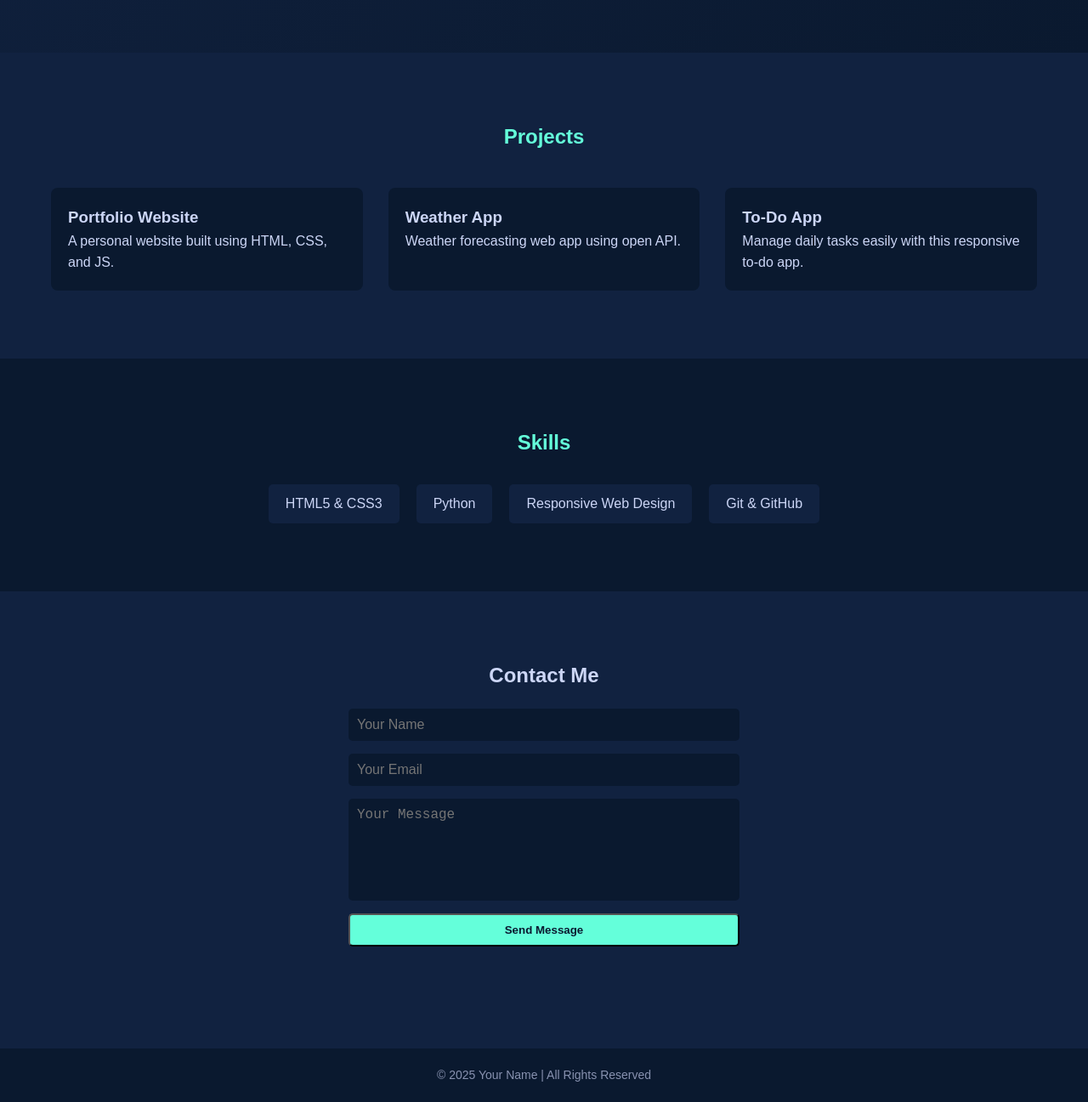
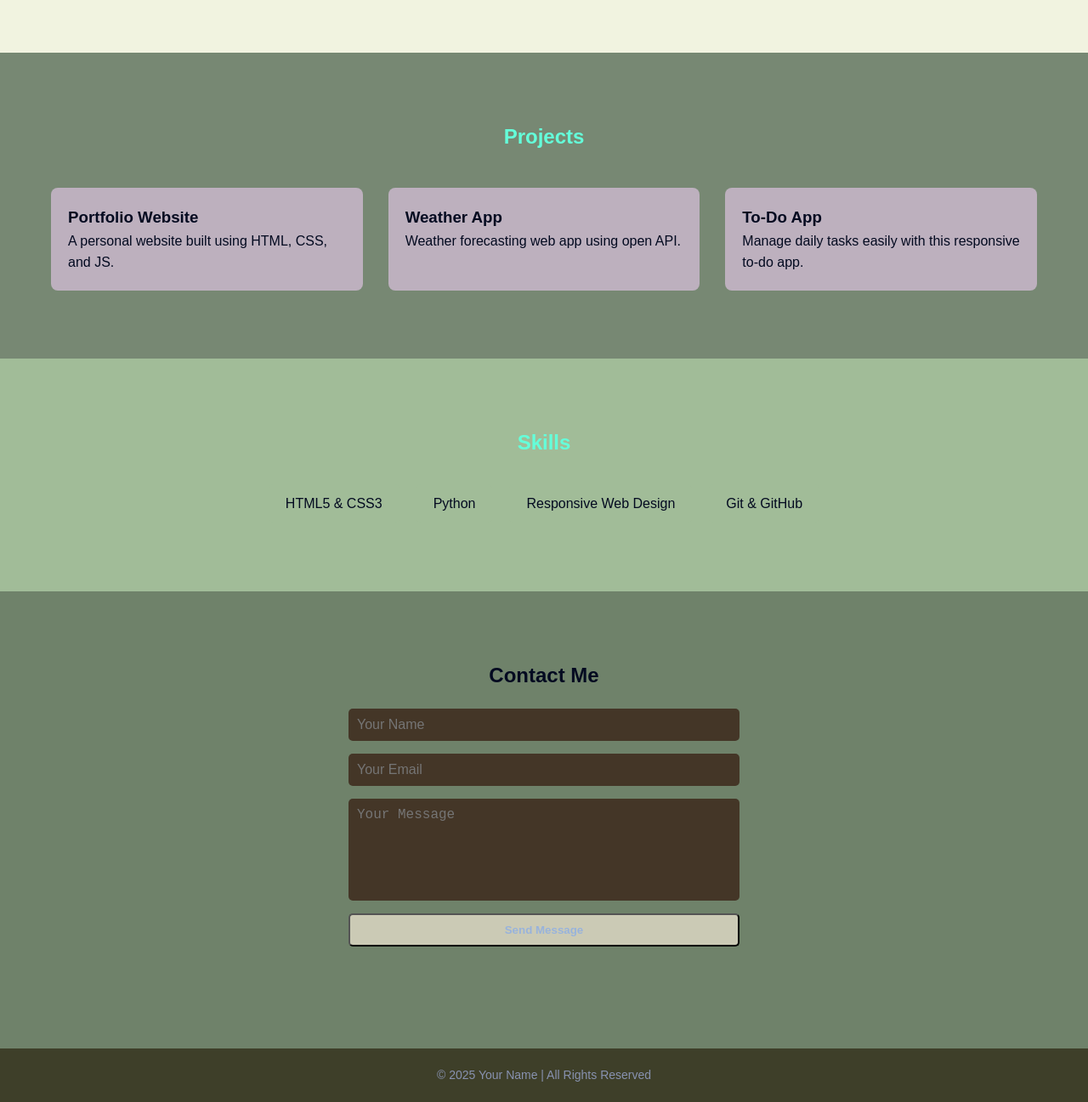
Before and after one commit to Jigyasa022303/test-web, a plain HTML site: page index.html in a window 1280 px wide. Shown: the part 656-1953 px from the top of the page at 85% size. Drawn offline with Linux system fonts and the light colour scheme.

Commit message:
Update style.css

```diff
--- a/style.css
+++ b/style.css
@@ -7,8 +7,8 @@
 
 body {
   font-family: "Poppins", sans-serif;
-  background: #0a192f;
-  color: #ccd6f6;
+  background: #F1F3E0;
+  color: #030a20;
   line-height: 1.6;
 }
 
@@ -18,7 +18,7 @@ header {
   justify-content: space-between;
   align-items: center;
   padding: 20px 60px;
-  background: rgba(10, 25, 47, 0.9);
+  background: #778873;
   position: sticky;
   top: 0;
   z-index: 10;
@@ -52,7 +52,7 @@ nav a:hover {
   align-items: center;
   justify-content: center;
   height: 80vh;
-  background: linear-gradient(135deg, #112240, #0a192f);
+  background: linear-gradient(135deg, #A1BC98);
   text-align: center;
   padding: 0 20px;
 }
@@ -72,8 +72,8 @@ nav a:hover {
 }
 
 .btn {
-  background: #64ffda;
-  color: #0a192f;
+  background: #cbcab5;
+  color: #98b3dc;
   padding: 10px 25px;
   border-radius: 5px;
   text-decoration: none;
@@ -88,7 +88,7 @@ nav a:hover {
 /* ===== Projects Section ===== */
 .projects {
   padding: 80px 60px;
-  background: #112240;
+  background: #778873;
 }
 
 .projects h2 {
@@ -104,7 +104,7 @@ nav a:hover {
 }
 
 .project {
-  background: #0a192f;
+  background: #bdb0be;
   padding: 20px;
   border-radius: 8px;
   transition: transform 0.3s;
@@ -117,7 +117,7 @@ nav a:hover {
 /* ===== Skills Section ===== */
 .skills {
   padding: 80px 60px;
-  background: #0a192f;
+  background: #A1BC98;
 }
 
 .skills h2 {
@@ -135,7 +135,7 @@ nav a:hover {
 }
 
 .skills li {
-  background: #112240;
+  background: #A1BC98;
   padding: 10px 20px;
   border-radius: 5px;
 }
@@ -143,7 +143,7 @@ nav a:hover {
 /* ===== Contact Section ===== */
 .contact {
   padding: 80px 60px;
-  background: #112240;
+  background: #6F826A;
   text-align: center;
 }
 
@@ -160,8 +160,8 @@ textarea {
   padding: 12px;
   border: none;
   border-radius: 5px;
-  background: #0a192f;
-  color: #ccd6f6;
+  background: #443627;
+  color: #7B542F;
 }
 
 textarea {
@@ -170,14 +170,14 @@ textarea {
 }
 
 #formMessage {
-  color: #64ffda;
+  color: #E67E22;
   font-size: 14px;
   margin-top: 5px;
 }
 
 /* ===== Footer ===== */
 footer {
-  background: #0a192f;
+  background: #3E3F29;
   text-align: center;
   padding: 20px;
   font-size: 14px;
@@ -201,6 +201,7 @@ footer {
   flex-wrap: wrap; /* allows image + text to stack on small screens */
   gap: 30px;
 }
+
 .contact form {
   max-width: 500px;
   margin: auto;
```
